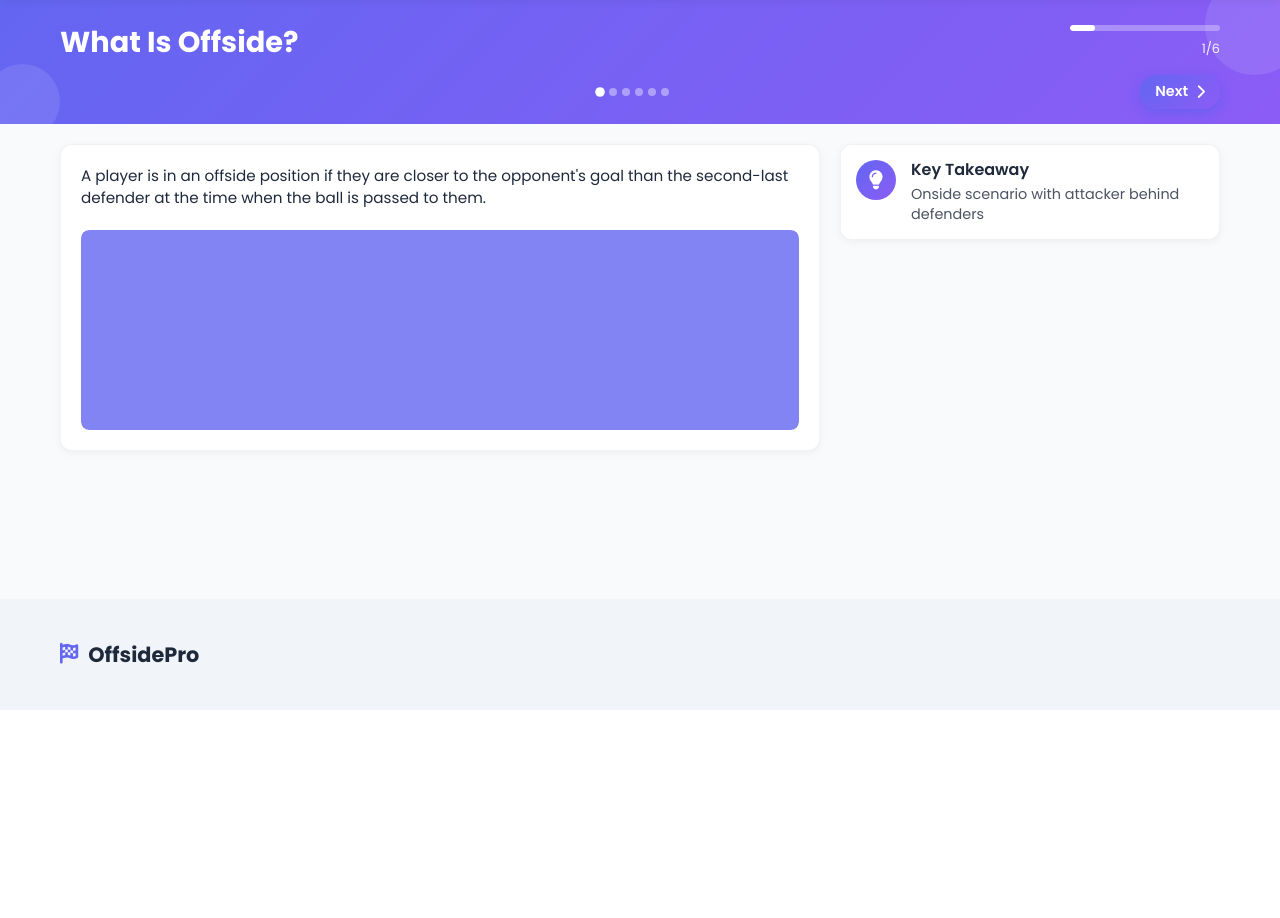
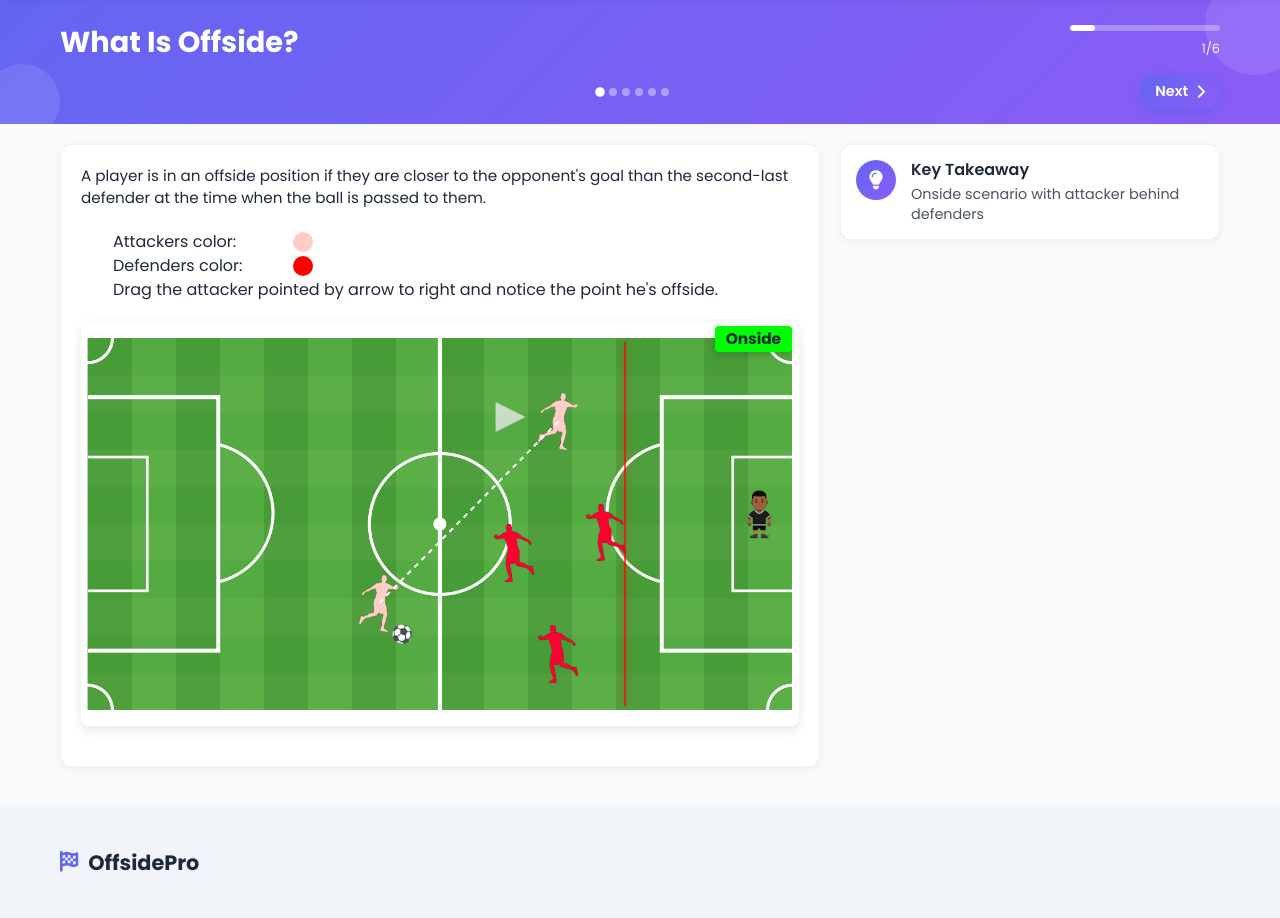
Before and after one commit to caryhtan/offsideRule_soccer, a Flask app: page /learn/1 in a window 1280 px wide. Shown: the part 90-1008 px from the top of the page. Before the commit the page ends 800 px from the top, so only its background shows below. Run offline with Flask 3, Linux system fonts and the light colour scheme.

Commit message:
making lesson 1 interactive

```diff
--- a/app.py
+++ b/app.py
@@ -37,7 +37,7 @@ def learn(page_num):
     user_data['current_page'] = page_num
 
     page_data = learning_data[page_num - 1]
-    return render_template('learn.html',
+    return render_template('lesson1.html',
                          page_data=page_data,
                          page_num=page_num,
                          total_pages=len(learning_data))
--- /dev/null
+++ b/static/css/lesson1.css
@@ -0,0 +1,322 @@
+.field-container {
+    width: 100%;
+    max-width: 1200px;
+    height: 0;
+    padding-bottom: 56.25%;
+    position: relative;
+    margin: 20px auto;
+    background-size: cover;
+    background-position: center;
+    user-select: none;
+    -webkit-user-select: none;
+    -moz-user-select: none;
+    -ms-user-select: none;
+    border-radius: 8px;
+    box-shadow: 0 4px 12px rgba(0, 0, 0, 0.1);
+    overflow: hidden;
+}
+
+.player {
+    width: 8%;
+    height: 0;
+    padding-bottom: 8%;
+    position: absolute;
+    background-size: contain;
+    background-repeat: no-repeat;
+    background-position: center;
+    user-select: none;
+    -webkit-user-select: none;
+    -moz-user-select: none;
+    -ms-user-select: none;
+    transition: all 0.3s ease;
+    transform-origin: center;
+}
+
+.defender:nth-child(1) { top: 45%; left: 69.1%; }
+.defender:nth-child(2) { top: 75%; left: 62.5%; }
+.defender:nth-child(3) { top: 50%; left: 56.25%; }
+
+.attacker:nth-child(4) {
+    top: 17.5%;
+    left: 62.5%;
+    cursor: grab;
+}
+
+.attacker:nth-child(4):hover {
+    transform: scale(1.1);
+    filter: drop-shadow(0 0 15px rgba(255, 255, 255, 0.8));
+    animation: pulse 1.5s infinite;
+}
+
+.attacker:nth-child(4):active {
+    cursor: grabbing;
+    transform: scale(1.05);
+}
+
+.attacker:nth-child(5) { top: 62.5%; left: 37.5%; }
+
+.offside-line {
+    position: absolute;
+    top: 5%;
+    bottom: 5%;
+    left: 75.6%;
+    width: 2px;
+    background-color: rgba(255, 0, 0, 0.7);
+    box-shadow: 0 0 8px rgba(255, 0, 0, 0.5);
+    z-index: 1;
+}
+
+.goalie {
+    width: 7%;
+    height: 0;
+    padding-bottom: 7%;
+    position: absolute;
+    background-size: contain;
+    background-repeat: no-repeat;
+    background-position: center;
+    top: 41.25%;
+    right: 2%;
+}
+
+.soccer-ball {
+    position: absolute;
+    font-size: clamp(10px, 1.2vw, 16px);
+    top: 74%;
+    left: 43%;
+    z-index: 2;
+    transform: scale(0.9);
+    transition: font-size 0.2s ease;
+}
+
+.passing-line {
+    position: absolute;
+    top: 0;
+    left: 0;
+    width: 100%;
+    height: 100%;
+    pointer-events: none;
+    z-index: 1;
+}
+
+#offsideStatus {
+    background-color: rgb(0, 255, 0);
+    position: absolute;
+    right: 1%;
+    top: 1%;
+    padding: 0.5% 1.5%;
+    border-radius: 4px;
+    font-size: clamp(12px, 1.5vw, 18px);
+    font-weight: bold;
+    box-shadow: 0 2px 8px rgba(0, 0, 0, 0.2);
+    z-index: 3;
+}
+
+.field-container {
+    width: 100%;
+    max-width: 1200px;
+    height: 0;
+    padding-bottom: 56.25%; /* 16:9 aspect ratio */
+    position: relative;
+    margin: 20px auto;
+    background-image: url("{{ url_for('static', filename='images/field.png') }}");
+    background-size: cover;
+    background-position: center;
+    user-select: none;
+    -webkit-user-select: none;
+    -moz-user-select: none;
+    -ms-user-select: none;
+    border-radius: 8px;
+    box-shadow: 0 4px 12px rgba(0, 0, 0, 0.1);
+}
+
+.player {
+    width: 8%;
+    height: 0;
+    padding-bottom: 8%;
+    position: absolute;
+    background-size: contain;
+    background-repeat: no-repeat;
+    background-position: center;
+    user-select: none;
+    -webkit-user-select: none;
+    -moz-user-select: none;
+    -ms-user-select: none;
+    transition: transform 0.3s ease, filter 0.3s ease;
+}
+
+.defender {
+    background-image: url("{{ url_for('static', filename='images/defender.png') }}");
+}
+
+.attacker {
+    background-image: url("{{ url_for('static', filename='images/attacker.png') }}");
+}
+
+.defender:nth-child(1) { top: 45%; left: 69.1%; }
+.defender:nth-child(2) { top: 75%; left: 62.5%; }
+.defender:nth-child(3) { top: 50%; left: 56.25%; }
+
+.attacker:nth-child(4) {
+    top: 17.5%;
+    left: 62.5%;
+    cursor: grab;
+}
+
+.attacker:nth-child(4):hover {
+    transform: scale(1.1);
+    filter: drop-shadow(0 0 15px rgba(19, 19, 19, 0.8));
+    animation: pulse 1.5s infinite;
+}
+
+.attacker:nth-child(4):active {
+    cursor: grabbing;
+    transform: scale(1.05);
+}
+
+@keyframes pulse {
+    0% { filter: drop-shadow(0 0 15px rgba(255, 255, 255, 0.8)); }
+    50% { filter: drop-shadow(0 0 25px rgba(255, 255, 255, 1)); }
+    100% { filter: drop-shadow(0 0 15px rgba(255, 255, 255, 0.8)); }
+}
+
+.attacker:nth-child(5) { top: 62.5%; left: 37.5%; }
+
+.field-container::after {
+    content: '';
+    position: absolute;
+    top: 5%;
+    bottom: 5%;
+    left: 75.6%;
+    width: 2px;
+    background-color: rgba(255, 0, 0, 0.7);
+    box-shadow: 0 0 8px rgba(255, 0, 0, 0.5);
+    z-index: 1;
+}
+
+.goalie {
+    width: 7%;
+    height: 0;
+    padding-bottom: 7%;
+    position: absolute;
+    background-image: url("{{ url_for('static', filename='images/goalie.png') }}");
+    background-size: contain;
+    background-repeat: no-repeat;
+    background-position: center;
+    top: 41.25%;
+    right: 2%;
+}
+
+.soccer-ball {
+    position: absolute;
+    font-size: clamp(12px, 1.5vw, 20px);
+    top: 74%;
+    left: 43%;
+    z-index: 2;
+}
+
+.passing-line {
+    position: absolute;
+    top: 0;
+    left: 0;
+    width: 100%;
+    height: 100%;
+    pointer-events: none;
+    z-index: 1;
+}
+
+#offsideStatus {
+    background-color: rgb(217, 255, 0);
+    position: absolute;
+    right: 1%;
+    top: 1%;
+    padding: 0.5% 1.5%;
+    border-radius: 4px;
+    font-size: clamp(14px, 1.2vw, 18px);
+    font-weight: bold;
+    box-shadow: 0 2px 8px rgba(0, 0, 0, 0.2);
+}
+
+.instructions {
+    text-align: center;
+    margin: 20px auto;
+    font-size: clamp(16px, 1.5vw, 20px);
+    color: #333;
+    animation: bounce 2s infinite;
+    max-width: 800px;
+    padding: 0 20px;
+}
+
+@keyframes bounce {
+    0%, 100% { transform: translateY(0); }
+    50% { transform: translateY(-10px); }
+}
+
+.arrow-container {
+    position: absolute;
+    top: 19%;
+    left: 55%;
+    width: 5%;
+    height: 0;
+    padding-bottom: 5%;
+    animation: pointRight 1.5s infinite;
+    z-index: 0;
+    pointer-events: none;
+}
+
+.arrow {
+    width: 0;
+    height: 0;
+    border-top: 1.2vw solid transparent;
+    border-bottom: 1.2vw solid transparent;
+    border-left: 2.4vw solid rgba(231, 231, 231, 0.8);
+    position: absolute;
+    top: 50%;
+    left: 0;
+    transform: translateY(-50%);
+    pointer-events: none;
+}
+
+@keyframes pointRight {
+    0%, 100% { transform: translateX(0); }
+    50% { transform: translateX(20px); }
+}
+
+@media (max-width: 768px) {
+    .field-container {
+        margin: 10px auto;
+    }
+
+    .player {
+        width: 10%;
+        padding-bottom: 10%;
+    }
+
+    .goalie {
+        width: 9%;
+        padding-bottom: 9%;
+    }
+
+    #offsideStatus {
+        padding: 1% 2%;
+    }
+}
+
+@media (max-width: 480px) {
+    .field-container {
+        margin: 5px auto;
+    }
+
+    .player {
+        width: 12%;
+        padding-bottom: 12%;
+    }
+
+    .goalie {
+        width: 11%;
+        padding-bottom: 11%;
+    }
+
+    .instructions {
+        font-size: 14px;
+    }
+}
--- /dev/null
+++ b/static/js/lesson1.js
@@ -0,0 +1,113 @@
+
+const attacker = document.getElementById('draggableAttacker');
+const offsideStatus = document.getElementById('offsideStatus');
+const passLine = document.getElementById('passLine');
+const otherAttacker = document.querySelector('.attacker:nth-child(5)');
+const fieldContainer = document.querySelector('.field-container');
+let isDragging = false;
+let startX;
+let startLeftPercent;
+
+function getAttackerRightPosition(attackerLeft) {
+    const attackerWidthPercent = (attacker.offsetWidth / fieldContainer.offsetWidth) * 100;
+    return attackerLeft + attackerWidthPercent;
+}
+
+function updatePassingLine() {
+    const attackerRect = attacker.getBoundingClientRect();
+    const otherAttackerRect = otherAttacker.getBoundingClientRect();
+    const fieldRect = fieldContainer.getBoundingClientRect();
+
+    const x1 = (attackerRect.left + attackerRect.width/2 - fieldRect.left) / fieldRect.width * 100;
+    const y1 = (attackerRect.top + attackerRect.height/2 - fieldRect.top) / fieldRect.height * 100;
+    const x2 = (otherAttackerRect.left + otherAttackerRect.width/2 - fieldRect.left) / fieldRect.width * 100;
+    const y2 = (otherAttackerRect.top + otherAttackerRect.height/2 - fieldRect.top) / fieldRect.height * 100;
+
+    passLine.setAttribute('x1', `${x1}%`);
+    passLine.setAttribute('y1', `${y1}%`);
+    passLine.setAttribute('x2', `${x2}%`);
+    passLine.setAttribute('y2', `${y2}%`);
+}
+
+function updateOffsideStatus() {
+    const attackerLeft = parseFloat(attacker.style.left || '62.5');
+    const attackerRight = getAttackerRightPosition(attackerLeft);
+    const offsideLinePosition = 77;
+
+    const isOffside = attackerRight > offsideLinePosition;
+
+    offsideStatus.textContent = isOffside ? 'Offside' : 'Onside';
+    offsideStatus.style.backgroundColor = isOffside ? 'rgb(255, 0, 0)' : 'rgb(0, 255, 0)';
+
+    if (isOffside) {
+        attacker.style.animation = 'pulse 1s infinite';
+    } else {
+        attacker.style.animation = 'none';
+    }
+}
+
+attacker.addEventListener('mousedown', (e) => {
+    isDragging = true;
+    startX = e.clientX;
+    startLeftPercent = parseFloat(attacker.style.left || '62.5');
+    attacker.style.transition = 'none';
+    e.preventDefault();
+});
+
+document.addEventListener('mousemove', (e) => {
+    if (!isDragging) return;
+
+    const fieldRect = fieldContainer.getBoundingClientRect();
+    const deltaX = e.clientX - startX;
+    const deltaPercent = (deltaX / fieldRect.width) * 100;
+    const newLeftPercent = Math.max(0, Math.min(92, startLeftPercent + deltaPercent));
+
+    attacker.style.left = `${newLeftPercent}%`;
+    updateOffsideStatus();
+    updatePassingLine();
+    e.preventDefault();
+});
+
+document.addEventListener('mouseup', () => {
+    isDragging = false;
+    attacker.style.transition = 'left 0.1s ease-out';
+    updateOffsideStatus();
+    updatePassingLine();
+});
+
+attacker.addEventListener('touchstart', (e) => {
+    isDragging = true;
+    startX = e.touches[0].clientX;
+    startLeftPercent = parseFloat(attacker.style.left || '62.5');
+    attacker.style.transition = 'none';
+    e.preventDefault();
+});
+
+document.addEventListener('touchmove', (e) => {
+    if (!isDragging) return;
+
+    const fieldRect = fieldContainer.getBoundingClientRect();
+    const deltaX = e.touches[0].clientX - startX;
+    const deltaPercent = (deltaX / fieldRect.width) * 100;
+    const newLeftPercent = Math.max(0, Math.min(92, startLeftPercent + deltaPercent));
+
+    attacker.style.left = `${newLeftPercent}%`;
+    updateOffsideStatus();
+    updatePassingLine();
+    e.preventDefault();
+});
+
+document.addEventListener('touchend', () => {
+    isDragging = false;
+    attacker.style.transition = 'left 0.1s ease-out';
+    updateOffsideStatus();
+    updatePassingLine();
+});
+
+window.addEventListener('resize', () => {
+    updatePassingLine();
+    updateOffsideStatus();
+});
+
+updateOffsideStatus();
+updatePassingLine();
--- a/templates/learn.html
+++ b/templates/learn.html
@@ -17,7 +17,7 @@
             <div class="navigation-controls">
                 <div class="nav-prev">
                     {% if page_num > 1 %}
-                        <a href="{{ url_for('learn', page_num=page_num-1) }}" class="btn btn-outline">
+                        <a href="{{ url_for('learn', page_num=page_num-1) }}" class="btn btn-primary">
                             <i class="fas fa-chevron-left"></i> Prev
                         </a>
                     {% else %}
@@ -62,34 +62,7 @@
                 </div>
 
                 <div class="lesson-visual">
-                    {% if page_num == 6 %}
-                    <!-- Special layout for lesson 6 -->
-                    <div class="multi-image-grid">
-                        <div class="image-item">
-                            <div class="image-wrapper">
-                                <div class="fixed-rectangle" style="background-color: var(--color-primary);"></div>
-                            </div>
-                            <p class="image-caption">Corner Kick</p>
-                        </div>
-                        <div class="image-item">
-                            <div class="image-wrapper">
-                                <div class="fixed-rectangle" style="background-color: var(--color-secondary);"></div>
-                            </div>
-                            <p class="image-caption">Throw-in</p>
-                        </div>
-                        <div class="image-item">
-                            <div class="image-wrapper">
-                                <div class="fixed-rectangle" style="background-color: var(--color-accent);"></div>
-                            </div>
-                            <p class="image-caption">Own Half</p>
-                        </div>
-                    </div>
-                    {% else %}
-                    <!-- Regular single rectangle for other lessons -->
-                    <div class="single-image-container">
-                        <div class="fixed-rectangle" style="background-color: var(--color-primary);"></div>
-                    </div>
-                    {% endif %}
+                    {% block lessoncontent %} {% endblock %}
                 </div>
             </div>
 
--- /dev/null
+++ b/templates/lesson1.html
@@ -0,0 +1,53 @@
+{% extends "learn.html" %}
+
+{% block lessoncontent %}
+
+<link rel="stylesheet" href="{{ url_for('static', filename='css/lesson1.css') }}">
+
+<style>
+
+    .field-container {
+        background-image: url("{{ url_for('static', filename='images/field.png') }}");
+    }
+
+    .defender {
+        background-image: url("{{ url_for('static', filename='images/defender.png') }}");
+    }
+
+    .attacker {
+        background-image: url("{{ url_for('static', filename='images/attacker.png') }}");
+    }
+
+    .goalie {
+        background-image: url("{{ url_for('static', filename='images/goalie.png') }}");
+    }
+
+</style>
+
+<ul>
+    <li style="display: flex; align-items: center; justify-content: space-between; gap: 10px; max-width: 200px;">Attackers color: <span style="display: inline-block; width: 20px; height: 20px; border-radius: 50%; background-color: #ffcdc5;"></span></li>
+    <li style="display: flex; align-items: center; justify-content: space-between; gap: 10px; max-width: 200px;">Defenders color: <span style="display: inline-block; width: 20px; height: 20px; border-radius: 50%; background-color: red;"></span></li>
+    <li style="display: flex;">Drag the attacker pointed by arrow to right and notice the point he's offside.</li>
+</ul>
+
+<div class="field-container">
+    <div class="player defender"></div>
+    <div class="player defender"></div>
+    <div class="player defender"></div>
+    <div class="player attacker" id="draggableAttacker"></div>
+    <div class="player attacker"></div>
+    <div class="goalie"></div>
+    <div class="soccer-ball">⚽</div>
+    <h2 id="offsideStatus">Onside</h2>
+    <div class="arrow-container">
+      <div class="arrow"></div>
+    </div>
+    <svg class="passing-line">
+        <line id="passLine" x1="0" y1="0" x2="0" y2="0" stroke="#ffffff" stroke-width="2" stroke-dasharray="5,5"/>
+    </svg>
+</div>
+
+<script src="{{ url_for('static', filename='js/lesson1.js')}}">
+</script>
+
+{% endblock %}
```
Also changed, not shown: static/images/attacker.png (added), static/images/defender.png (added), static/images/field.png (added), static/images/goalie.png (added).
